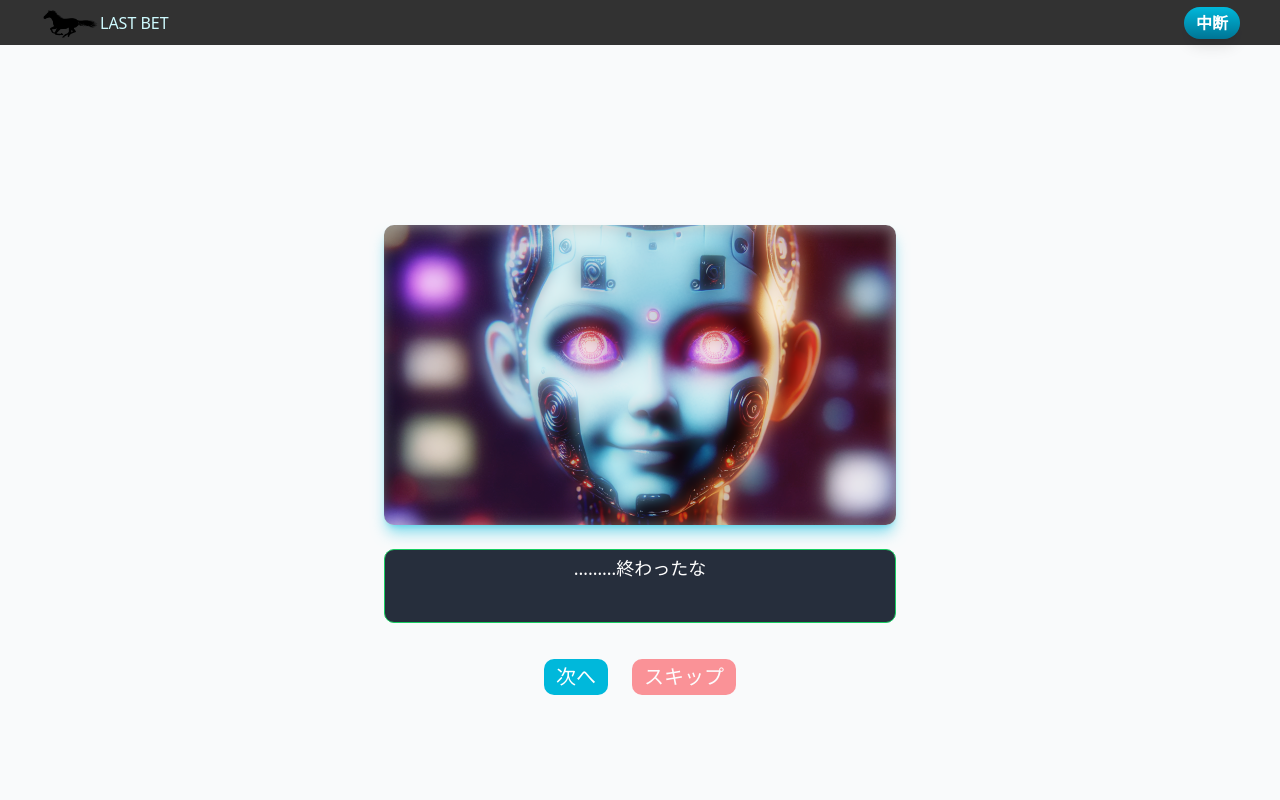
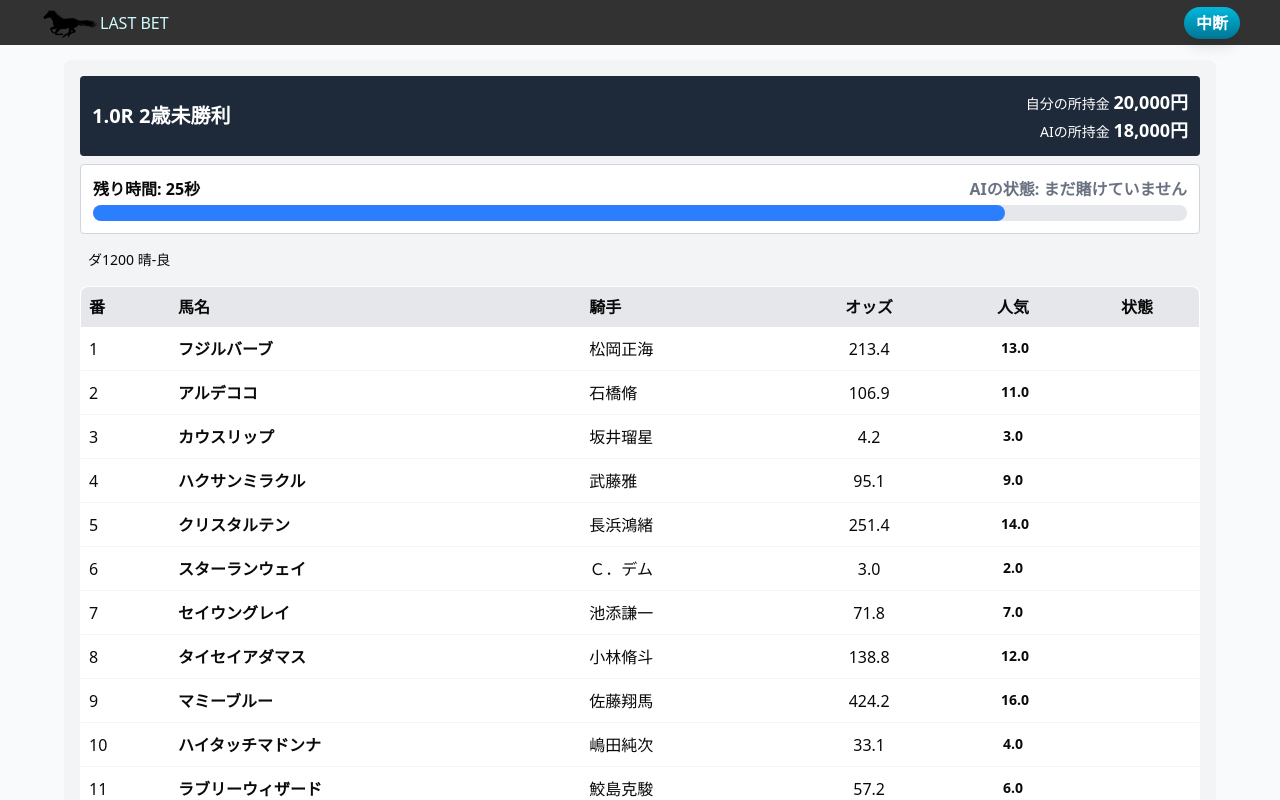
Before and after one commit to Yamadorinaruho/keiba-data, a Next.js app in the folder front-end/: page /game in a window 1280 px wide. Shown: the top 800 px of the page. Built offline with nearby package versions, Linux system fonts and the light colour scheme.

Commit message:
developing result alt

```diff
--- a/front-end/src/app/game/page.tsx
+++ b/front-end/src/app/game/page.tsx
@@ -2,14 +2,12 @@
 import HorseTable from '@/components/HorseTable';
 import Head from 'next/head';
 import Header_game from '@/components/layout/Header_game';
-import Result from '@/components/Result';
 
 export default function Game() {
   return (
     <main className="min-h-screen p-4 bg-gray-50 pt-15">
       <Header_game />
-      {/* <HorseTable /> */}
-      <Result winner="AI" />
+      <HorseTable />
     </main>
   );
 }
```
